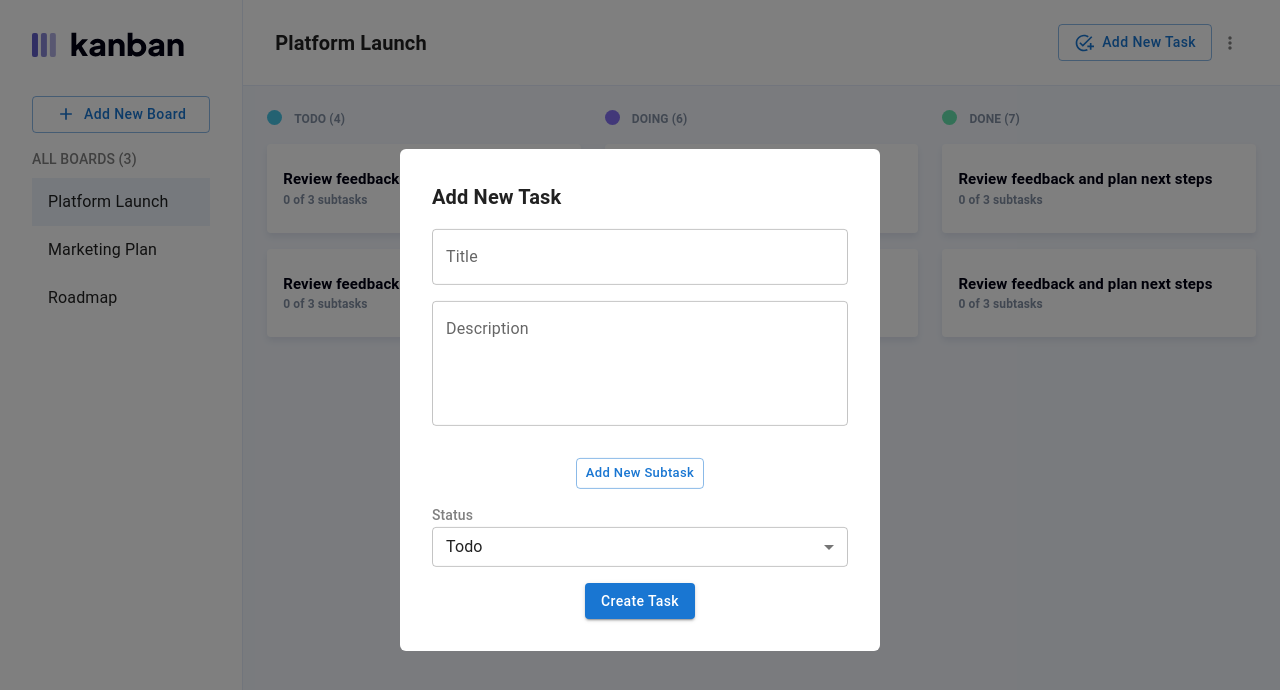
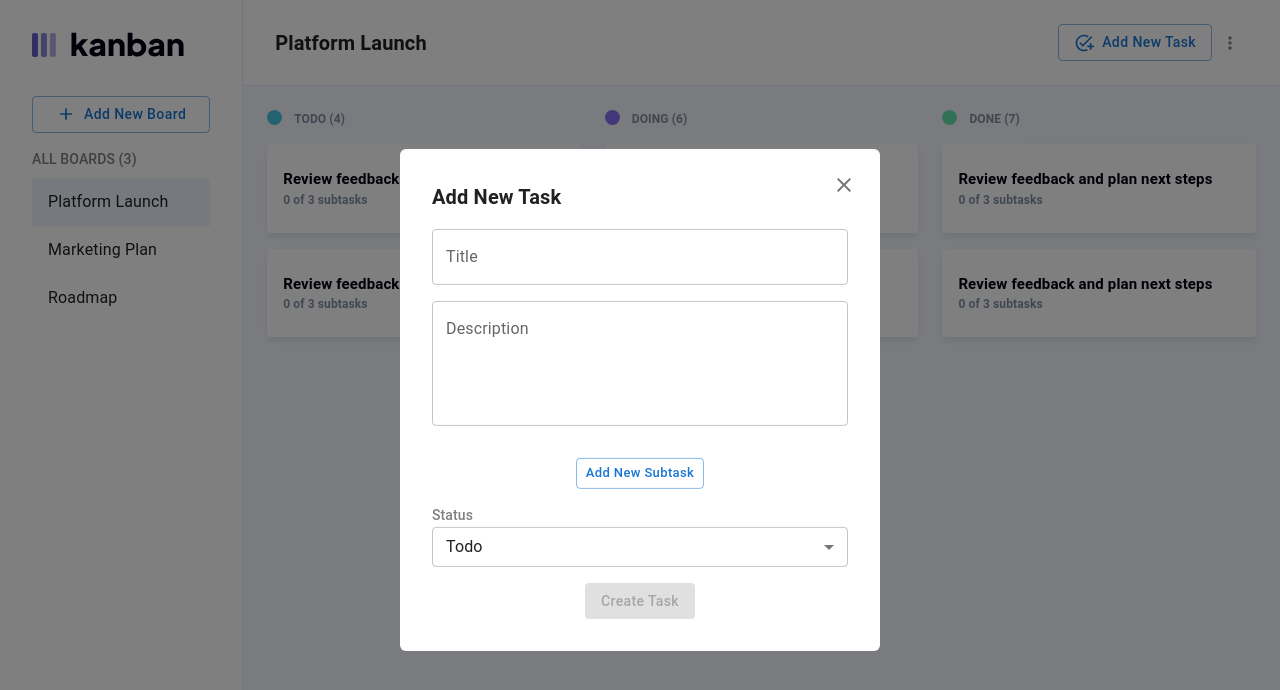
Before and after one commit to LiyanNguyen/Kanban, a React (Vite) app: page / in a window 1280 px wide. Both pictures are taken after a click on the button "Add New Task". Shown: the top 690 px of the page. Built offline with nearby package versions, Linux system fonts and the light colour scheme.

Commit message:
Added Delete Modal

```diff
--- a/src/components/BoardModal.tsx
+++ b/src/components/BoardModal.tsx
@@ -1,5 +1,6 @@
-import { Modal, TextField, Typography, Stack, Button } from '@mui/material'
+import { Modal, TextField, Typography, Stack, Button, IconButton } from '@mui/material'
 import { Dispatch, SetStateAction, useEffect, useState } from 'react'
+import CloseIcon from '@mui/icons-material/Close';
 
 type Props = {
   boardName?: string
@@ -48,6 +49,9 @@ const BoardModal = (props: Props) => {
     <Modal open={openModal} onClose={() => setOpenModal(false)}>
       <Stack sx={style} p={4} gap={2}>
         <Typography variant="h6" fontWeight='bold'>{boardName === undefined ? 'Create New' : 'Edit'}  Board</Typography>
+        <IconButton sx={{position: 'absolute', top: 16, right: 16}} onClick={() => setOpenModal(false)}>
+          <CloseIcon/>
+        </IconButton>
         <TextField
           fullWidth label="Name" variant="outlined" value={name}
           onChange={(event: React.ChangeEvent<HTMLInputElement>) => {
@@ -59,7 +63,7 @@ const BoardModal = (props: Props) => {
           onClick={selectedBoardIndex === undefined? addNewBoard : editBoard}
           variant='contained' sx={{ width: 'max-content', alignSelf: 'center', textTransform: 'none' }}
         >
-          {boardName !== undefined ? 'Save Changes' : 'Create New Board'}</Button>
+          {boardName === undefined ? 'Create New Board' : 'Save Changes'}</Button>
       </Stack>
     </Modal>
   )
--- /dev/null
+++ b/src/components/DeleteModal.tsx
@@ -0,0 +1,46 @@
+import { Modal, Typography, Stack, IconButton, Button } from '@mui/material'
+import { Dispatch, SetStateAction } from 'react'
+import 'react-perfect-scrollbar/dist/css/styles.css';
+import CloseIcon from '@mui/icons-material/Close';
+
+type Props = {
+  type: 'Board' | 'Task'
+  itemName: string
+  openModal: boolean
+  setOpenModal: Dispatch<SetStateAction<boolean>>
+}
+
+const style = {
+  position: 'absolute',
+  top: '50%',
+  left: '50%',
+  transform: 'translate(-50%, -50%)',
+  width: 480,
+  bgcolor: 'white',
+  borderRadius: 1.5
+};
+
+const DeleteModal = (props: Props) => {
+  const { type, itemName, openModal, setOpenModal } = props
+
+
+  return (
+    <Modal open={openModal} onClose={() => setOpenModal(false)}>
+      <Stack sx={style} p={4} gap={2}>
+        <IconButton sx={{ position: 'absolute', top: 16, right: 16 }} onClick={() => setOpenModal(false)}>
+          <CloseIcon />
+        </IconButton>
+        <Typography variant="h6" fontWeight='bold' color='error'>Delete This {type}?</Typography>
+        { type === 'Board' &&
+          <Typography color='gray'>Are you sure you want to delete the "{itemName}" board? This action will remove all columns and tasks and cannot be reversed.</Typography>
+        }
+        <Stack direction='row' gap={2}>
+          <Button variant='contained' color='error' fullWidth>Delete</Button>
+          <Button variant='contained' color='inherit' fullWidth>Cancel</Button>
+        </Stack>
+      </Stack>
+    </Modal>
+  )
+}
+
+export default DeleteModal
--- a/src/components/TaskModal.tsx
+++ b/src/components/TaskModal.tsx
@@ -1,10 +1,11 @@
-import { Modal, TextField, Typography, Stack, Button, Box, MenuItem, Select } from '@mui/material'
+import { Modal, TextField, Typography, Stack, Button, Box, MenuItem, Select, IconButton } from '@mui/material'
 import { Dispatch, SetStateAction, useEffect, useState } from 'react'
 import Subtask from './Subtask';
 import PerfectScrollbar from 'react-perfect-scrollbar'
 import 'react-perfect-scrollbar/dist/css/styles.css';
 import { subtask } from '../types/subtask';
 import { task } from '../types/task';
+import CloseIcon from '@mui/icons-material/Close';
 
 type Props = {
   data?: task
@@ -56,6 +57,9 @@ const TaskModal = (props: Props) => {
     <Modal open={openModal} onClose={() => setOpenModal(false)}>
       <Stack sx={style} p={4} gap={2}>
         <Typography variant="h6" fontWeight='bold'>{data === undefined ? 'Add New' : 'Edit'} Task</Typography>
+        <IconButton sx={{position: 'absolute', top: 16, right: 16}} onClick={() => setOpenModal(false)}>
+          <CloseIcon/>
+        </IconButton>
         <TextField
           error={false} label='Title' fullWidth variant="outlined" value={title}
           onChange={(event: React.ChangeEvent<HTMLInputElement>) => {
@@ -91,9 +95,24 @@ const TaskModal = (props: Props) => {
             <MenuItem value='Done'>Done</MenuItem>
           </Select>
         </Box>
-        <Button onClick={addOrUdpateTask} variant='contained' sx={{ width: 'max-content', alignSelf: 'center', textTransform: 'none' }}>
-          {data !== undefined ? 'Update' : 'Create'} Task
-        </Button>
+        <Stack direction='row' gap={2} justifyContent='center'>
+          <Button
+            disabled={title === '' ? true : false}
+            onClick={addOrUdpateTask}
+            variant='contained'
+            sx={{ width: 'max-content', alignSelf: 'center', textTransform: 'none' }}>
+            {data === undefined ? 'Create' : 'Update'} Task
+          </Button>
+          {data !== undefined &&
+            <Button
+              variant='contained'
+              color='error'
+              sx={{ width: 'max-content', alignSelf: 'center', textTransform: 'none' }}
+            >
+              Delete Task
+            </Button>
+          }
+        </Stack>
       </Stack>
     </Modal>
   )
--- a/src/layouts/Topbar.tsx
+++ b/src/layouts/Topbar.tsx
@@ -7,6 +7,7 @@ import AddTaskIcon from '@mui/icons-material/AddTask';
 import TaskModal from '../components/TaskModal';
 import React from 'react';
 import BoardModal from '../components/BoardModal';
+import DeleteModal from '../components/DeleteModal';
 
 interface Props {
   boards: string[]
@@ -18,6 +19,7 @@ const Topbar = (props: Props) => {
   const { boards, setBoards, selectedBoardIndex } = props
   const [openTaskModal, setOpenTaskModal] = useState<boolean>(false);
   const [openBoardModal, setOpenBoardModal] = useState<boolean>(false);
+  const [openDeleteModal, setOpenDeleteModal] = useState<boolean>(false);
   const [anchorEl, setAnchorEl] = useState<null | HTMLElement>(null);
   const openMenu = Boolean(anchorEl);
 
@@ -25,13 +27,14 @@ const Topbar = (props: Props) => {
     setAnchorEl(event.currentTarget);
   }
 
-  const openEditModal = () => {
+  const showEditModal = () => {
     setAnchorEl(null)
     setOpenBoardModal(true)
   }
 
-  const deleteBoard = () => {
-    console.log('delete')
+  const showDeleteModal = () => {
+    setAnchorEl(null)
+    setOpenDeleteModal(true)
   }
 
   return (
@@ -44,11 +47,11 @@ const Topbar = (props: Props) => {
             <MoreVertIcon sx={{ cursor: 'pointer', fontSize: 20, color: 'gray' }} />
           </IconButton>
           <Menu anchorEl={anchorEl} open={openMenu} onClose={() => setAnchorEl(null)}>
-            <MenuItem onClick={openEditModal} sx={{ display: 'flex', alignItems:'center', gap : 1}}>
+            <MenuItem onClick={showEditModal} sx={{ display: 'flex', alignItems:'center', gap : 1}}>
               <EditIcon sx={{color:'gray', fontSize: 18}} />
               <Typography variant='body1' color='gray'>Edit</Typography>
             </MenuItem>
-            <MenuItem onClick={deleteBoard} sx={{ display: 'flex', alignItems: 'center', gap: 1 }}>
+            <MenuItem onClick={showDeleteModal} sx={{ display: 'flex', alignItems: 'center', gap: 1 }}>
               <DeleteOutlineIcon sx={{ color: 'red', fontSize: 18 }} />
               <Typography variant='body1' color='red'>Delete</Typography>
             </MenuItem>
@@ -64,6 +67,7 @@ const Topbar = (props: Props) => {
         openModal={openBoardModal}
         setOpenModal={setOpenBoardModal}
       />
+      <DeleteModal type='Board' itemName={boards[selectedBoardIndex]} openModal={openDeleteModal} setOpenModal={setOpenDeleteModal} />
     </React.Fragment>
   )
 }
```
